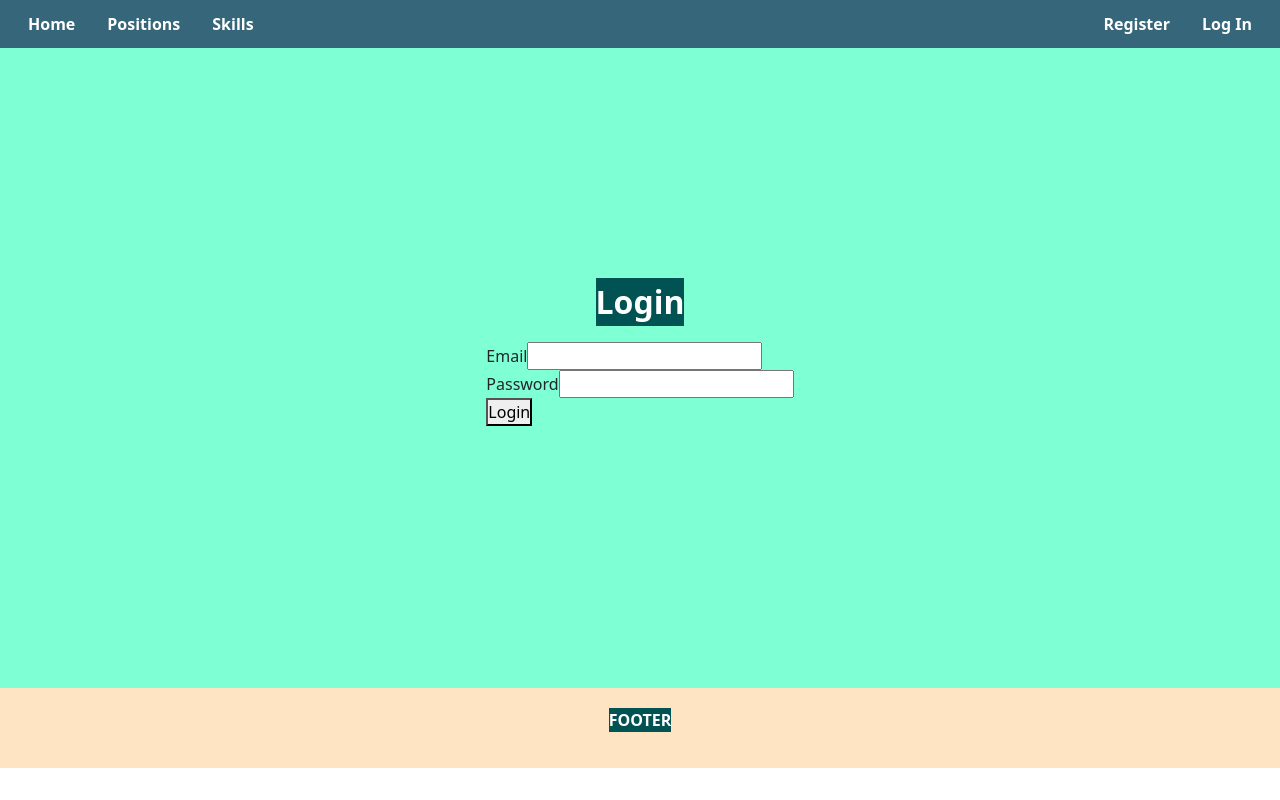
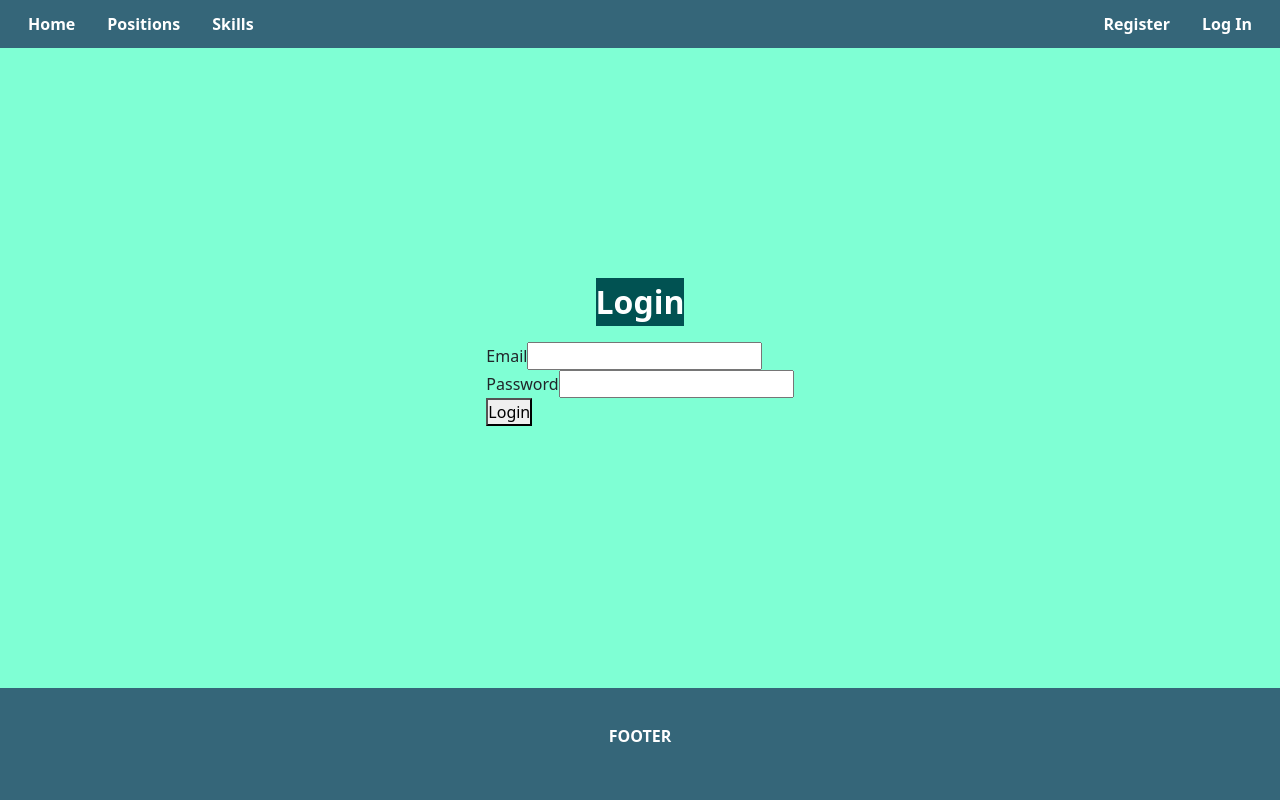
Before and after one commit to AntonioML-sc/Interview-platform-frontend, a React (Vite) app: page /login in a window 1280 px wide. Built offline with nearby package versions, Linux system fonts and the light colour scheme.

Commit message:
Refactor(footer): minor changes in footer styles

```diff
--- a/src/components/Footer/Footer.scss
+++ b/src/components/Footer/Footer.scss
@@ -1,12 +1,11 @@
 
 #Footer{
     width: 100vw;
-    height: 10vh;
-    background-color: darkgrey;
+    height: 14vh;
+    background-color: rgb(53, 102, 121);
 
     .mainBox{
         height: 100%;
-        background-color: bisque;
         display: flex;
         align-items: center;
         justify-content: center;
@@ -15,7 +14,6 @@
             font-size: 1em;
             color: white;
             font-weight: bold;
-            background-color: rgb(1, 82, 82);
         }
     }
 }
```
